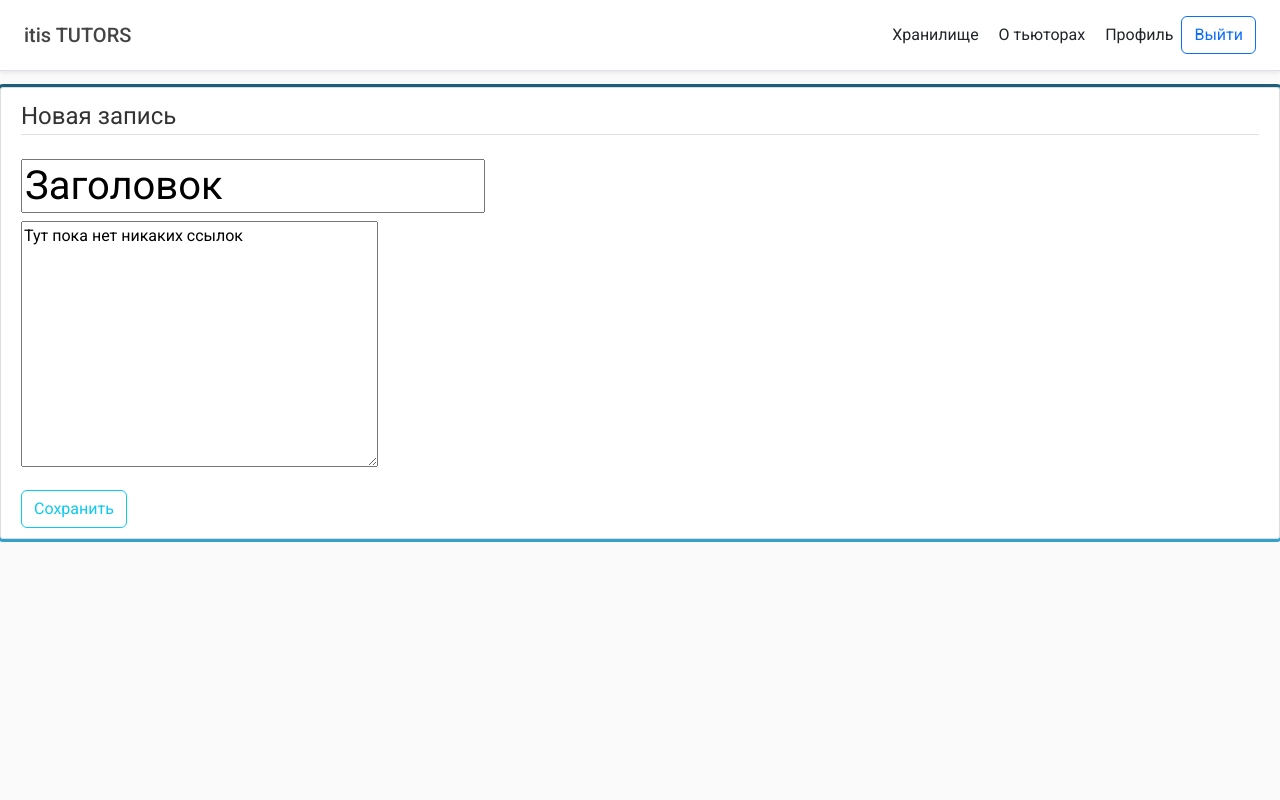
After one commit to nonskayaa/ItisTutors, a Django app: page /storage/new/ in a window 1280 px wide. The commit adds this page. Run offline with Django 4.2, Linux system fonts and the light colour scheme; a user stored in the database is signed in; some libraries are stand-ins or nearby versions.

Commit message:
Страница  Хранилище: работает CRUD для постов в хранилище

```diff
--- a/itisTutors/docker/models.py
+++ b/itisTutors/docker/models.py
@@ -6,6 +6,7 @@ from users.models import Course
 class DockerPost(models.Model):
     id = models.BigAutoField(auto_created=True, primary_key=True, serialize=False, verbose_name='ID')
     discipline = models.ForeignKey(Subject,related_name='DockerPosts',on_delete=models.CASCADE, default='', null=False)
+    title=models.CharField('Заголовок',default='Заголовок',max_length=511,null=False)
     postText = models.TextField('Текст поста в хранилище', default='Тут пока нет никаких ссылок')
     course = models.ForeignKey(Course,related_name='DockerPosts', verbose_name='Course' ,on_delete=models.CASCADE, default='')
 
--- a/itisTutors/docker/templates/docker/post_confirm_delete.html
+++ b/itisTutors/docker/templates/docker/dockerpost_confirm_delete.html
@@ -1,4 +1,4 @@
-{% extends "tutors/base2.html" %}
+{% extends "tutors/base4.html" %}
 {% block content %}
     <div class="content-section">
         <form method="POST">
--- a/itisTutors/docker/templates/docker/post_form.html
+++ b/itisTutors/docker/templates/docker/dockerpost_form.html
@@ -1,4 +1,4 @@
-{% extends "tutors/base2.html" %}
+{% extends "tutors/base4.html" %}
 {% load crispy_forms_tags %}
 {% block content %}
     <div class="content-section">
@@ -6,7 +6,8 @@
             {% csrf_token %}
             <fieldset class="form-group">
                 <legend class="border-bottom mb-4">Новая запись</legend>
-                {{ form }}
+                <h1>{{ form.title }}</h1>
+                <p>{{ form.postText}}</p>
             </fieldset>
             <div class="form-group">
                 <button class="btn btn-outline-info" type="submit">Сохранить</button>
--- a/itisTutors/docker/views.py
+++ b/itisTutors/docker/views.py
@@ -1,6 +1,7 @@
 from django.shortcuts import render, get_object_or_404
 from django.contrib.auth.mixins import LoginRequiredMixin, UserPassesTestMixin
 from django.contrib.auth.models import User
+from django.urls import reverse_lazy
 from django.views.generic import (
     ListView,
     DetailView,
@@ -56,24 +57,24 @@ class PostCreateView(LoginRequiredMixin, CreateView):
 class PostUpdateView(LoginRequiredMixin, UserPassesTestMixin, UpdateView):
     model = DockerPost
     fields = ['title', 'postText']
-
+    success_url = reverse_lazy('storage-home')
     def form_valid(self, form):
         form.instance.author = self.request.user
         return super().form_valid(form)
 
     def test_func(self):
         post = self.get_object()
-        if self.request.user.profile.tutorPermissions==True:
+        if self.request.user.Profile.tutorPermissions==True:
             return True
         return False
 
 
 class PostDeleteView(LoginRequiredMixin, UserPassesTestMixin, DeleteView):
     model = DockerPost
-    success_url = '/'
+    success_url =  reverse_lazy('storage-home')
 
     def test_func(self):
         post = self.get_object()
-        if self.request.user.profile.tutorPermissions==True:
+        if self.request.user.Profile.tutorPermissions==True:
             return True
         return False
--- /dev/null
+++ b/itisTutors/tutors/templates/tutors/base4.html
@@ -0,0 +1,35 @@
+<!doctype html>
+<html lang="en">
+{% load static %}
+<head>
+    <meta charset="UTF-8">
+    <meta name="viewport"
+          content="width=device-width, user-scalable=no, initial-scale=1.0, maximum-scale=1.0, minimum-scale=1.0">
+    <meta http-equiv="X-UA-Compatible" content="ie=edge">
+    <title>{% block title %}{% endblock %}</title>
+    <link rel="stylesheet" href="https://cdn.jsdelivr.net/npm/bootstrap@5.2.3/dist/css/bootstrap.min.css">
+     <link href='http://fonts.googleapis.com/css?family=Roboto:400,100,100italic,300,300italic,400italic,500,500italic,700,700italic,900italic,900' rel='stylesheet' type='text/css'>
+     <link rel="stylesheet" type="text/css" href="{% static 'tutors/main.css' %}">
+     <link href='https://unpkg.com/boxicons@2.1.2/css/boxicons.min.css' rel='stylesheet'>
+</head>
+<body>
+    {%if request.user.is_authenticated%}
+    <div class="d-flex flex-column flex-md-row align-items-center p-3 px-md-4 mb-3 bg-white border-bottom shadow-sm">
+      <h5 style="margin-right: auto;" class="my-0 mr-md-auto font-weight-normal">itis TUTORS</h5>
+      <nav class="my-2 my-md-0 mr-md-3">
+        <a style="text-decoration: none;" class="p-2 text-dark" href="..\..\..\storage">Хранилище</a>
+        <a style="text-decoration: none;" class="p-2 text-dark" href="..\..\..\tutors">О тьюторах</a>
+        <a style="text-decoration: none;" class="p-2 text-dark" href="..\..\..\profile">Профиль</a>
+      </nav>
+      <a class="btn btn-outline-primary" href="{% url 'logout' %}">Выйти</a>
+    </div>
+    {%else%}
+    <div class="d-flex flex-column flex-md-row align-items-center p-3 px-md-4 mb-3 bg-white border-bottom shadow-sm">
+        <h5 style="margin-right: auto;" class="my-0 mr-md-auto font-weight-normal">itis TUTORS</h5>
+      <a class="btn btn-outline-primary" href="..\..\..\register">Зарегестрироваться</a>
+      <a class="btn btn-outline-primary" href="..\..\..\login">Войти</a>
+    </div>
+    {%endif%}
+    {% block content %}{% endblock %}
+</body>
+</html>
```
Also changed, not shown: itisTutors/docker/templates/docker/dockerpost_detail.html (renamed from itisTutors/docker/templates/docker/post_detail.html, +6 -5 lines), itisTutors/docker/templates/docker/subject_posts.html (+6 -2 lines), itisTutors/db.sqlite3, itisTutors/docker/migrations/0002_dockerpost_title.py (added).
